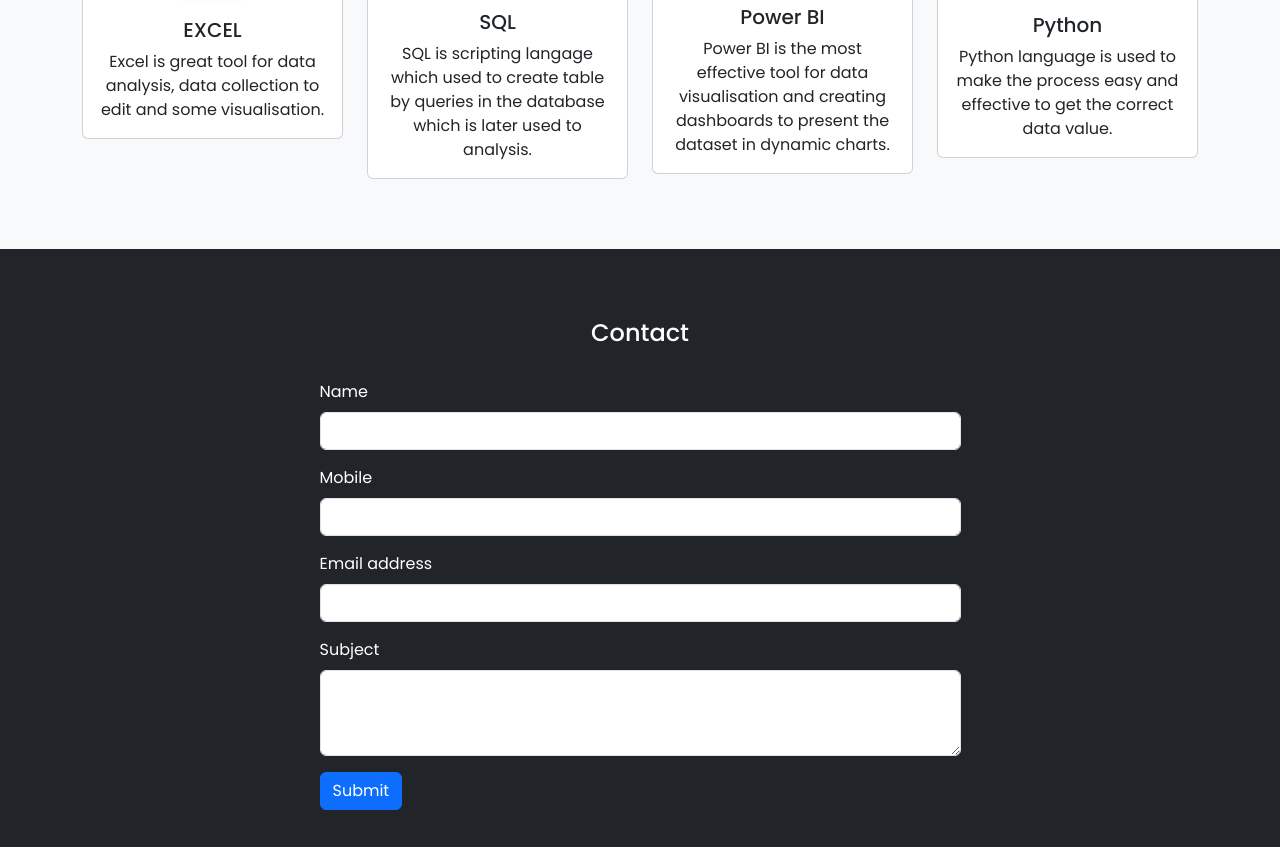
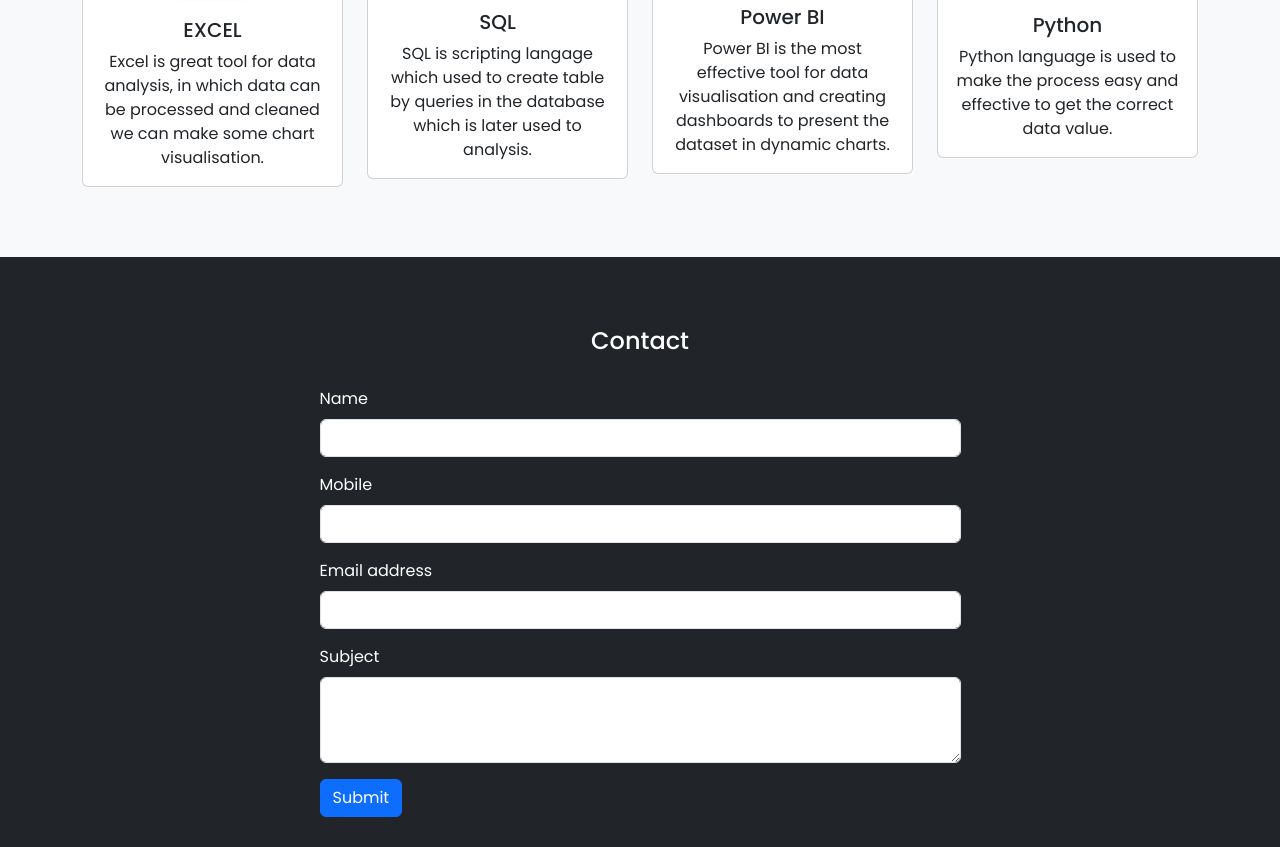
Before and after one commit to Balakumarj02/balakumar-portfolio, a plain HTML site: page index.html in a window 1280 px wide. Shown: the part 1404-2251 px from the top of the page. Drawn offline with nearby package versions, Linux system fonts and the light colour scheme.

Commit message:
Make some changes in skills section

```diff
--- a/index.html
+++ b/index.html
@@ -82,7 +82,7 @@
                         <img src="./image/Excel.jpeg" class="card-img-top w-25 m-auto pt-4" alt="image">
                         <div class="card-body">
                             <h5 class="card-title">EXCEL</h5>
-                            <p class="card-text">Excel is great tool for data analysis, data collection to edit and some visualisation.</p>
+                            <p class="card-text">Excel is great tool for data analysis, in which data can be processed and cleaned we can make some chart visualisation.</p>
                         </div>
                     </div>
                 </div>
```
